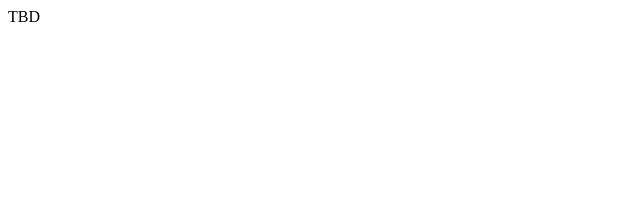
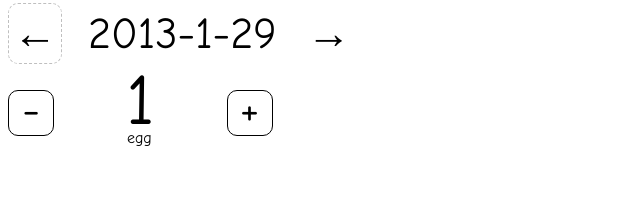
Before and after one commit to natevw/chickening, a plain HTML site: page _attachments/index.html in a window 1280 px wide. Shown: the whole page, without its empty margins (0-640 px from the left). Drawn offline with nearby package versions, Linux system fonts and the light colour scheme.

Commit message:
basic widgets

```diff
--- /dev/null
+++ b/_attachments/egg_tracker.css
@@ -0,0 +1,55 @@
+body {
+    font-family: "Comic Sans MS", sans-serif;
+}
+
+a.action {
+    cursor: pointer;
+    -webkit-user-select: none;
+}
+
+.dayPicker {
+    font-size: 44px;
+}
+.dayPicker .label {
+    margin: 0 0.5em;
+    border: none !important;
+}
+.dayPicker .action {
+    border: 1px dashed rgba(128,128,128, 0.5);
+    border-radius: 10px;
+    padding: 4px;
+}
+
+.eggCounter .value {
+    font-size: 72px;
+    margin: 0 1em;
+}
+
+.eggCounter {
+    float: left;
+    position: relative;
+}
+.eggCounter .label {
+    position: absolute;
+    left: 42%;        /* nasty quick hack to get label underneath value */
+    bottom: -5px;
+}
+
+.eggCounter .action {
+    display: inline-block;
+    width: 44px; height: 44px;
+    border: 1px solid black;
+    border-radius: 10px;
+    font-size: 44px;
+    text-align: center;
+    line-height: 0.85em;
+}
+
+.eggCounter .label {
+    margin-left: 1ex;
+}
+
+.action.unavailable {
+    border: none;
+    cursor: auto;
+}
--- /dev/null
+++ b/_attachments/egg_tracker.js
@@ -0,0 +1,52 @@
+var root = d3.select(document.body),
+        dayPicker = root.append('div').classed('dayPicker', true),
+            prevDay = dayPicker.append('a').classed('action', true).classed('dn', true).text("←"),
+            dayLabel = dayPicker.append('a').classed('action', true).classed('label', true).text("Today"),
+            nextDay = dayPicker.append('a').classed('action', true).classed('up', true).text("→")
+        eggCounter = root.append('div').classed('eggCounter', true),
+            decCount = eggCounter.append('a').classed('action', true).classed('dn', true).text("-"),
+            countDisplay = eggCounter.append('span').classed('value', true).text("0"),
+            countLabel = eggCounter.append('span').classed('label', true).text('eggs'),
+            incCount = eggCounter.append('a').classed('action', true).classed('up', true).text("+"),
+        graph = root.append('svg:svg');
+
+
+var day = new Date(),
+    today = new Date(+day);
+function updateDay() {
+    var isToday = (+day === +today);
+    dayLabel.text( day.getFullYear() + '-' + (day.getMonth()+1) + '-' + day.getDate() );
+    nextDay.classed('unavailable', isToday);
+    dayLabel.classed('unavailable', isToday);
+}
+prevDay.on('click', function () {
+    day.setDate(day.getDate() - 1);
+    updateDay();
+});
+dayLabel.on('click', function () {
+    day.setTime(+today);
+    updateDay();
+});
+nextDay.on('click', function () {
+    if (nextDay.classed('unavailable')) return;
+    day.setDate(day.getDate() + 1);
+    updateDay();
+});
+updateDay();
+
+var count = 1;
+function updateCount() {
+    countDisplay.text(count);
+    countLabel.text((count === 1) ? "egg" : "eggs");
+    decCount.classed('unavailable', count < 1);
+}
+decCount.on('click', function () {
+    if (decCount.classed('unavailable')) return;
+    count -= 1;
+    updateCount();
+});
+incCount.on('click', function () {
+    count += 1;
+    updateCount();
+});
+updateCount();
--- a/_attachments/index.html
+++ b/_attachments/index.html
@@ -3,8 +3,10 @@
 <head>
     <meta charset="utf-8">
     <title>Egg tracker</title>
+    <script src="http://d3js.org/d3.v3.min.js"></script>
+    <link rel="stylesheet" type="text/css" href="egg_tracker.css">
 </head>
 <body>
-    TBD
+    <script src="egg_tracker.js"></script>
 </body>
 </html>
```
